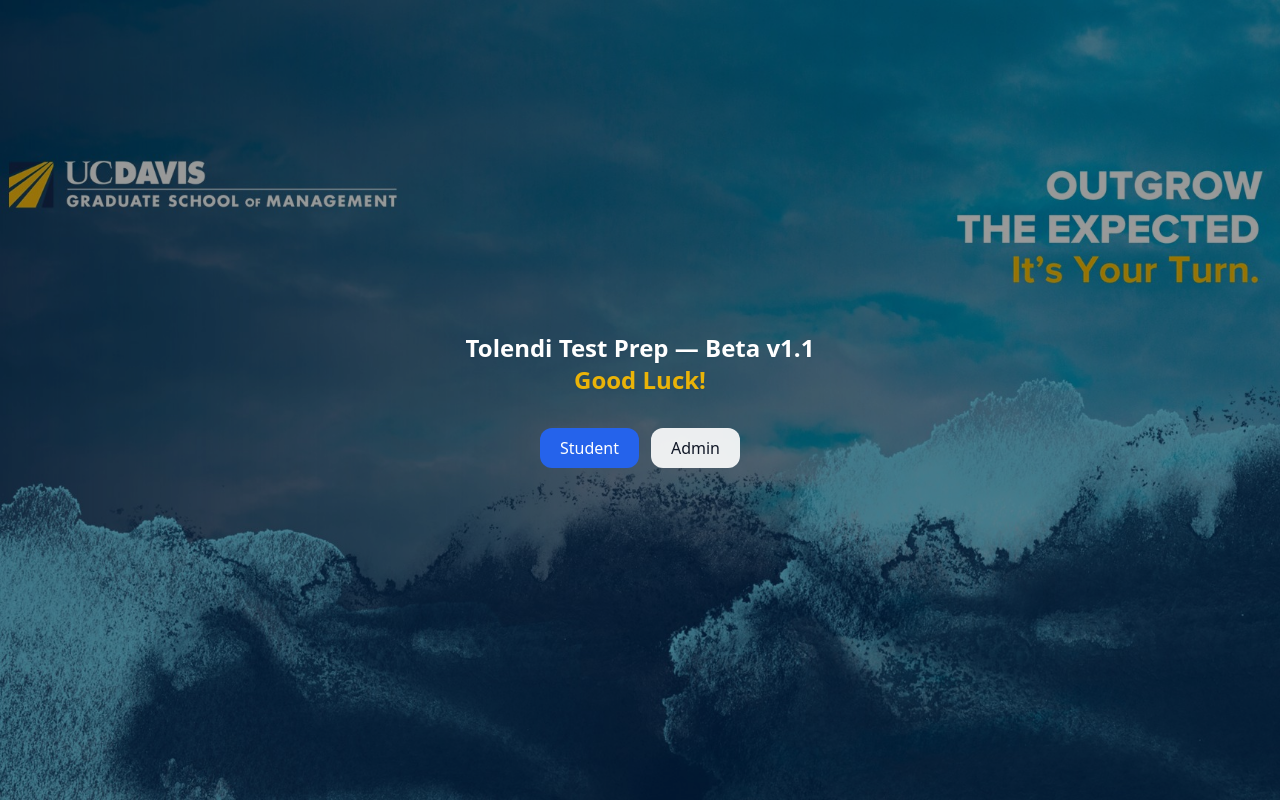
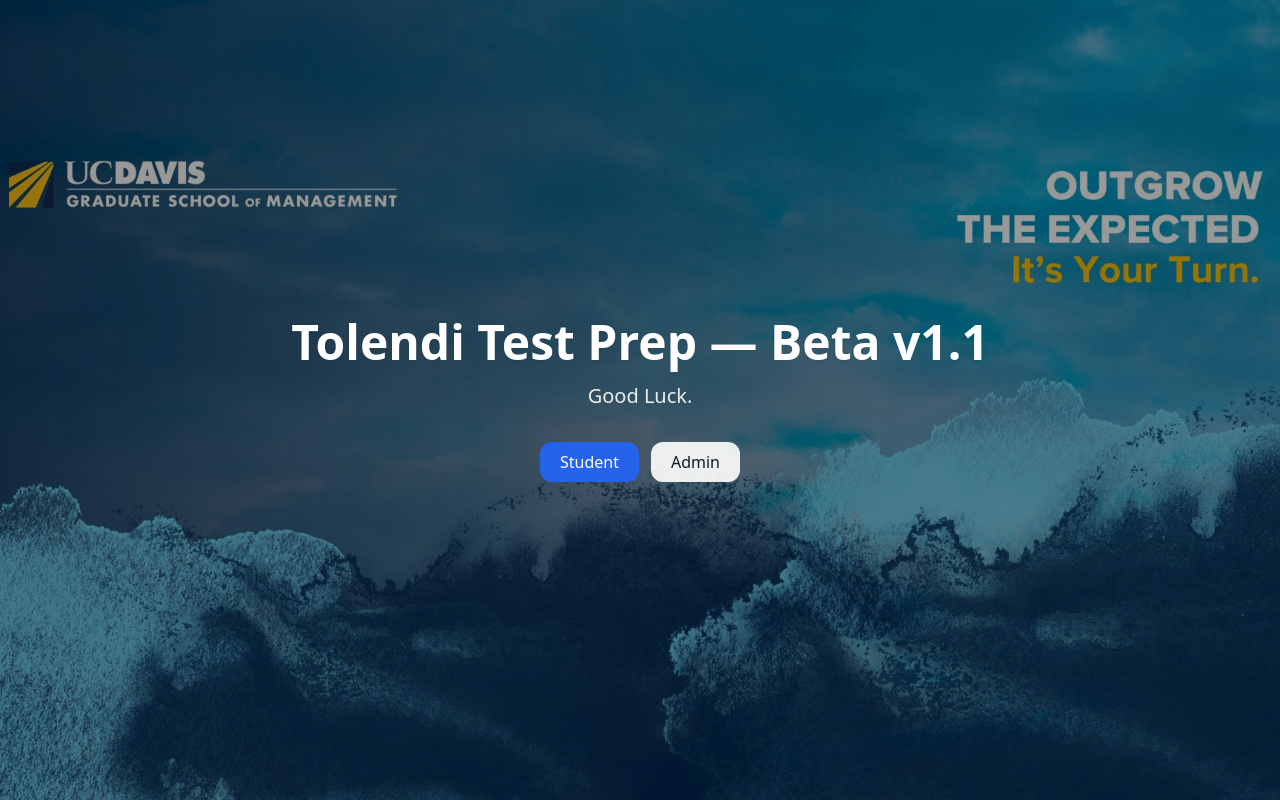
Before and after one commit to mazy-kz/test-prep-beta, a Next.js app: page / in a window 1280 px wide. Built offline with nearby package versions, Linux system fonts and the light colour scheme.

Commit message:
fix(vercel): move landing page to src/app/page.tsx (avoid route-group tracing ENOENT)

```diff
--- a/src/app/(site)/page.tsx
+++ /dev/null
@@ -1,41 +0,0 @@
-export const metadata = { title: 'Tolendi Test Prep — Beta v1.1' };
-
-export default function Home() {
-  return (
-    <main
-      className="
-        min-h-screen
-        bg-center bg-cover
-        bg-[url('/landing.jpg')]
-        relative
-      "
-    >
-      {/* subtle dark overlay for readability */}
-      <div className="absolute inset-0 bg-black/40" />
-
-      <div className="relative z-10 flex flex-col items-center justify-center min-h-screen text-center px-4">
-        <h1 className="text-xl md:text-2xl font-semibold text-white drop-shadow-sm">
-          Tolendi Test Prep — Beta v1.1
-        </h1>
-
-        <h1 className="text-xl md:text-2xl font-semibold text-yellow-500 drop-shadow-sm">
-          Good Luck!
-        </h1>
-        <div className="mt-8 flex gap-3">
-          <a
-            href="/student"
-            className="px-5 py-2 rounded-xl bg-blue-600 text-white hover:bg-white transition"
-          >
-            Student
-          </a>
-          <a
-            href="/login"
-            className="px-5 py-2 rounded-xl bg-white/90 text-gray-900 hover:bg-white transition"
-          >
-            Admin
-          </a>
-        </div>
-      </div>
-    </main>
-  );
-}
--- a/src/app/page.tsx
+++ b/src/app/page.tsx
@@ -1 +1,40 @@
-export { default } from './(site)/page';
+export const metadata = { title: 'Tolendi Test Prep — Beta v1.1' };
+
+export default function Home() {
+  return (
+    <main
+      className="
+        min-h-screen
+        bg-center bg-cover
+        bg-[url('/landing.jpg')]
+        relative
+      "
+    >
+      {/* overlay for readability */}
+      <div className="absolute inset-0 bg-black/40" />
+
+      <div className="relative z-10 flex flex-col items-center justify-center min-h-screen text-center px-4">
+        <h1 className="text-3xl md:text-5xl font-semibold text-white drop-shadow-sm">
+          Tolendi Test Prep — Beta v1.1
+        </h1>
+
+        <p className="mt-4 text-white/90 text-lg md:text-xl">Good Luck.</p>
+
+        <div className="mt-8 flex gap-3">
+          <a
+            href="/student"
+            className="px-5 py-2 rounded-xl bg-blue-600 text-white hover:bg-blue-700 transition"
+          >
+            Student
+          </a>
+          <a
+            href="/login"
+            className="px-5 py-2 rounded-xl bg-white/90 text-gray-900 hover:bg-white transition"
+          >
+            Admin
+          </a>
+        </div>
+      </div>
+    </main>
+  );
+}
```
